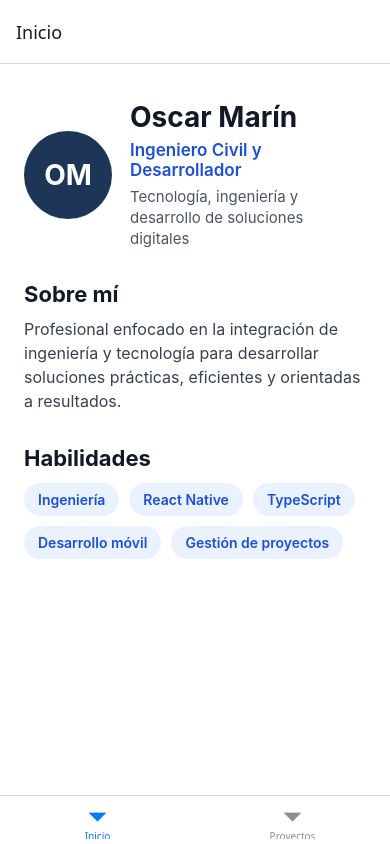
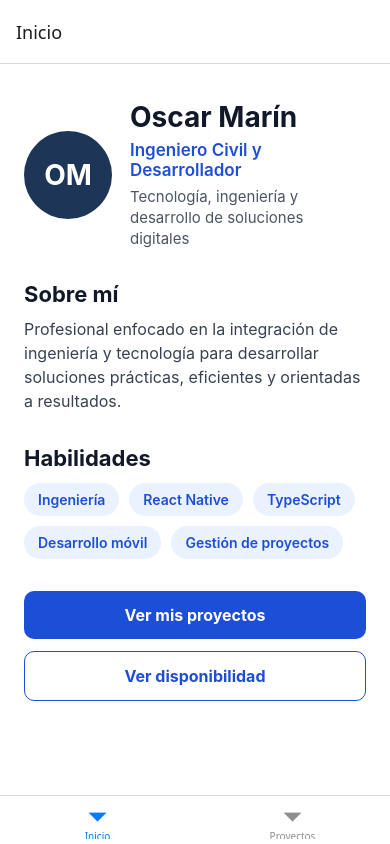
Before and after one commit to omarin0508/AppMovilesProy1OscarMarin, a React Native app: screen /HomeTab in a window 390 px wide. Built offline with nearby package versions, Linux system fonts and the light colour scheme.

Commit message:
feat: add home screen interactions

```diff
--- a/src/screens/HomeScreen.tsx
+++ b/src/screens/HomeScreen.tsx
@@ -1,8 +1,11 @@
-import { ScrollView, StyleSheet, Text, View } from 'react-native';
+import { useState } from 'react';
+import type { BottomTabScreenProps } from '@react-navigation/bottom-tabs';
+import { Pressable, ScrollView, StyleSheet, Text, View } from 'react-native';
 import { SafeAreaView } from 'react-native-safe-area-context';
 
 import { ProfileHeader } from '../components/ProfileHeader';
 import { SkillChip } from '../components/SkillChip';
+import type { RootTabParamList } from '../types/navigation';
 
 const skills = [
   'Ingeniería',
@@ -12,7 +15,15 @@ const skills = [
   'Gestión de proyectos',
 ];
 
-export function HomeScreen() {
+type HomeScreenProps = BottomTabScreenProps<RootTabParamList, 'HomeTab'>;
+
+export function HomeScreen({ navigation }: HomeScreenProps) {
+  const [isAvailabilityVisible, setIsAvailabilityVisible] = useState(false);
+
+  const availabilityButtonLabel = isAvailabilityVisible
+    ? 'Ocultar disponibilidad'
+    : 'Ver disponibilidad';
+
   return (
     <SafeAreaView style={styles.safeArea}>
       <ScrollView
@@ -43,6 +54,48 @@ export function HomeScreen() {
             ))}
           </View>
         </View>
+
+        <View style={styles.actionsSection}>
+          <Pressable
+            accessibilityLabel="Ver mis proyectos"
+            accessibilityRole="button"
+            onPress={() =>
+              navigation.navigate('ProjectsTab', { screen: 'ProjectsList' })
+            }
+            style={({ pressed }) => [
+              styles.button,
+              styles.primaryButton,
+              pressed && styles.pressed,
+            ]}
+          >
+            <Text style={styles.primaryButtonText}>Ver mis proyectos</Text>
+          </Pressable>
+
+          <Pressable
+            accessibilityLabel={availabilityButtonLabel}
+            accessibilityRole="button"
+            onPress={() =>
+              setIsAvailabilityVisible((currentValue) => !currentValue)
+            }
+            style={({ pressed }) => [
+              styles.button,
+              styles.secondaryButton,
+              pressed && styles.pressed,
+            ]}
+          >
+            <Text style={styles.secondaryButtonText}>
+              {availabilityButtonLabel}
+            </Text>
+          </Pressable>
+
+          {isAvailabilityVisible ? (
+            <View style={styles.availabilityCard}>
+              <Text style={styles.availabilityText}>
+                Disponible para nuevos proyectos y colaboraciones.
+              </Text>
+            </View>
+          ) : null}
+        </View>
       </ScrollView>
     </SafeAreaView>
   );
@@ -58,7 +111,7 @@ const styles = StyleSheet.create({
     justifyContent: 'flex-start',
     paddingHorizontal: 24,
     paddingTop: 36,
-    paddingBottom: 40,
+    paddingBottom: 96,
     gap: 32,
   },
   aboutSection: {
@@ -76,6 +129,51 @@ const styles = StyleSheet.create({
     flexWrap: 'wrap',
     gap: 10,
   },
+  actionsSection: {
+    width: '100%',
+    maxWidth: 560,
+    gap: 12,
+  },
+  button: {
+    width: '100%',
+    alignItems: 'center',
+    justifyContent: 'center',
+    borderRadius: 10,
+    paddingHorizontal: 18,
+    paddingVertical: 14,
+  },
+  primaryButton: {
+    backgroundColor: '#1D4ED8',
+  },
+  secondaryButton: {
+    borderWidth: 1,
+    borderColor: '#1D4ED8',
+    backgroundColor: '#FFFFFF',
+  },
+  pressed: {
+    opacity: 0.82,
+  },
+  primaryButtonText: {
+    color: '#FFFFFF',
+    fontSize: 16,
+    fontWeight: '700',
+  },
+  secondaryButtonText: {
+    color: '#1D4ED8',
+    fontSize: 16,
+    fontWeight: '700',
+  },
+  availabilityCard: {
+    borderRadius: 10,
+    backgroundColor: '#F3F7FF',
+    paddingHorizontal: 16,
+    paddingVertical: 14,
+  },
+  availabilityText: {
+    color: '#1F2937',
+    fontSize: 15,
+    lineHeight: 22,
+  },
   sectionTitle: {
     color: '#111827',
     fontSize: 22,
```
